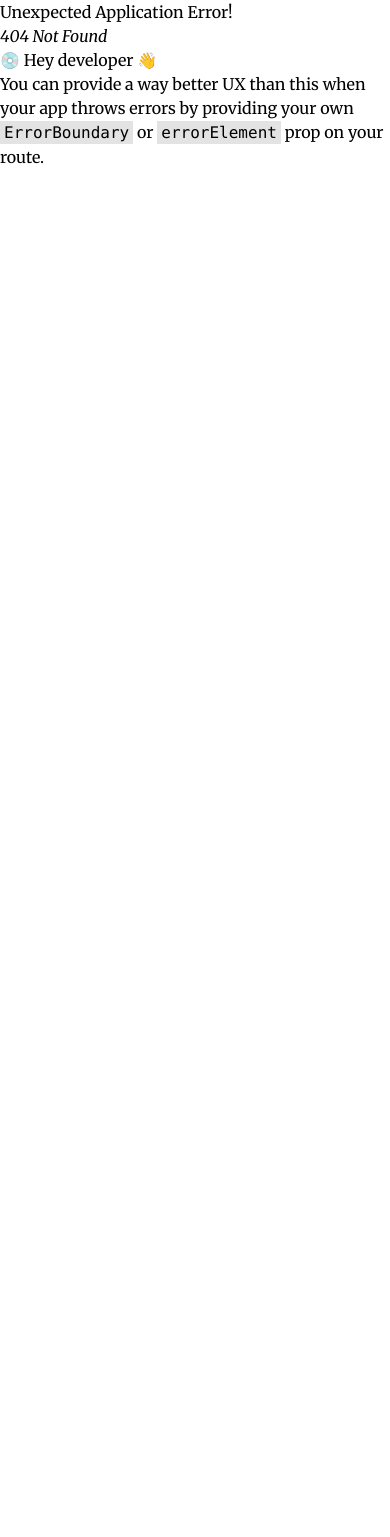
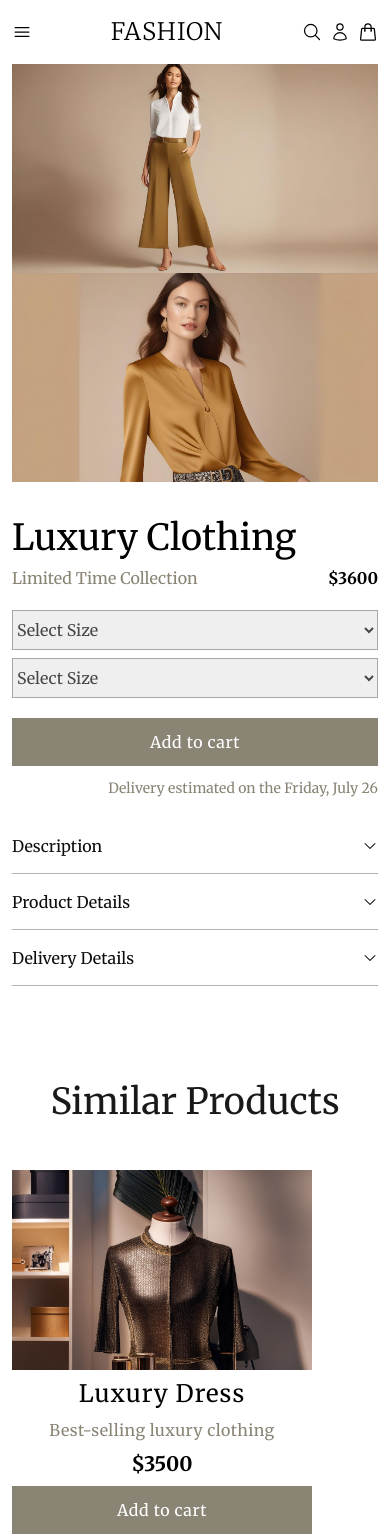
Before and after one commit to richardBoyer917/Fashion-eCommerce-Shop-in-React, a React (Vite) app: page /product/1 in a window 390 px wide. Before the commit this address had no page. Shown: the top 1537 px of the page. Before the commit the page ends 844 px from the top, so only its background shows below. Built offline with nearby package versions, Linux system fonts and the light colour scheme.

Commit message:
product page main responsive frontend completed

```diff
--- a/src/App.tsx
+++ b/src/App.tsx
@@ -3,6 +3,7 @@ import {
   HomeLayout,
   Landing,
   Shop,
+  SingleProduct,
 } from "./pages";
 
 const router = createBrowserRouter([
@@ -17,6 +18,10 @@ const router = createBrowserRouter([
       {
         path: "shop",
         element: <Shop />,
+      },
+      {
+        path: "product/:id",
+        element: <SingleProduct />,
       }
     ],
   },
--- a/src/components/ProductItem.tsx
+++ b/src/components/ProductItem.tsx
@@ -1,3 +1,4 @@
+import { Link } from "react-router-dom";
 import Button from "./Button";
 
 const ProductItem = ({
@@ -13,14 +14,24 @@ const ProductItem = ({
 }) => {
   return (
     <div className="w-[400px] flex flex-col gap-2 justify-center max-md:w-[300px]">
-      <img src={`/src/assets/${image}`} alt={title} />
-      <h2 className="text-black text-center text-3xl tracking-[1.02px] max-md:text-2xl">
-        {title}
-      </h2>
+      <Link
+        to={`/product/${title}`}
+        className="w-full h-[300px] max-md:h-[200px] overflow-hidden"
+      >
+        <img src={`/src/assets/${image}`} alt={title} />
+      </Link>
+      <Link
+        to={`/product/${title}`}
+        className="text-black text-center text-3xl tracking-[1.02px] max-md:text-2xl"
+      >
+        <h2>{title}</h2>
+      </Link>
       <p className="text-secondaryBrown text-lg tracking-wide text-center max-md:text-base">
         {category}{" "}
       </p>
-      <p className="text-black text-2xl text-center font-bold max-md:text-xl">{price}</p>
+      <p className="text-black text-2xl text-center font-bold max-md:text-xl">
+        {price}
+      </p>
       <div className="w-full flex flex-col gap-1">
         <Button mode="brown" text="Add to cart" />
         <Button mode="white" text="Learn more" />
--- /dev/null
+++ b/src/components/StandardSelectInput.tsx
@@ -0,0 +1,12 @@
+const StandardSelectInput = () => {
+  return (
+    <select className="w-full py-2 border-black/30 border text-black/70 outline-none">
+        <option value="0">Select Size</option>
+        <option value="1">Small</option>
+        <option value="2">Medium</option>
+        <option value="3">Large</option>
+        <option value="4">Extra Large</option>
+    </select>
+  )
+}
+export default StandardSelectInput
--- a/src/components/index.ts
+++ b/src/components/index.ts
@@ -10,3 +10,4 @@ export { default as SocialMediaFooter } from "./SocialMediaFooter";
 export { default as ShopBanner } from "./ShopBanner";
 export { default as ShopFilterAndSort } from "./ShopFilterAndSort";
 export { default as ShowingPagination } from "./ShowingPagination";
+export { default as StandardSelectInput } from "./StandardSelectInput";
--- a/src/index.css
+++ b/src/index.css
@@ -6,12 +6,29 @@ body {
   font-family: "Merriweather", serif;
 }
 
-.banner{
+.banner {
   height: 800px;
-  background: linear-gradient(0deg, rgba(0, 0, 0, 0.25) 0%, rgba(0, 0, 0, 0.15) 100%), url("/src/assets/banner1.jpg") lightgray 50% / cover no-repeat;
+  background: linear-gradient(
+      0deg,
+      rgba(0, 0, 0, 0.25) 0%,
+      rgba(0, 0, 0, 0.15) 100%
+    ),
+    url("/src/assets/banner1.jpg") lightgray 50% / cover no-repeat;
   background-position: 10% 25%;
 }
 
-.shop-banner{
-  background: linear-gradient(0deg, rgba(0, 0, 0, 0.25) 0%, rgba(0, 0, 0, 0.25) 100%), url("/src/assets/shopbanner1.png") lightgray 3.589px 1.817px / 100% 197.462% no-repeat;
+.shop-banner {
+  background: linear-gradient(
+      0deg,
+      rgba(0, 0, 0, 0.25) 0%,
+      rgba(0, 0, 0, 0.25) 100%
+    ),
+    url("/src/assets/shopbanner1.png") lightgray 3.589px 1.817px / 100% 197.462%
+      no-repeat;
 }
+
+.styled-select {
+  -moz-appearance: none; /* Firefox */
+  -webkit-appearance: none; /* Safari and Chrome */
+  appearance: none;
+}
--- /dev/null
+++ b/src/pages/SingleProduct.tsx
@@ -0,0 +1,70 @@
+import { HiChevronDown } from "react-icons/hi2";
+import { Button, ProductItem, StandardSelectInput } from "../components";
+
+const SingleProduct = () => {
+  return (
+    <div className="max-w-screen-2xl mx-auto px-5 max-[400px]:px-3">
+      <div className="grid grid-cols-3 gap-x-8 max-lg:grid-cols-1">
+        <div className="lg:col-span-2">
+          <img
+            src="/src/assets/single product image 1.jpg"
+            alt="Luxury Dress"
+          />
+          <img
+            src="/src/assets/single product image 2.jpg"
+            alt="Luxury Dress"
+          />
+        </div>
+        <div className="w-full flex flex-col gap-5 mt-9">
+          <div className="flex flex-col gap-2">
+            <h1 className="text-4xl">Luxury Clothing</h1>
+            <div className="flex justify-between items-center">
+              <p className="text-base text-secondaryBrown">
+                Limited Time Collection
+              </p>
+              <p className="text-base font-bold">$3600</p>
+            </div>
+          </div>
+          <div className="flex flex-col gap-2">
+            <StandardSelectInput />
+            <StandardSelectInput />
+          </div>
+          <div className="flex flex-col gap-3">
+            <Button mode="brown" text="Add to cart" />
+            <p className="text-secondaryBrown text-sm text-right">
+              Delivery estimated on the Friday, July 26
+            </p>
+          </div>
+          <div>
+            {/* drowdown items */}
+            <div className="flex justify-between items-center border-b border-black/30 h-14">
+              <p className="text-black/95 text-base">Description</p>
+              <HiChevronDown className="text-base" />
+            </div>
+
+            <div className="flex justify-between items-center border-b border-black/30 h-14">
+              <p className="text-black/95 text-base">Product Details</p>
+              <HiChevronDown className="text-base" />
+            </div>
+
+            <div className="flex justify-between items-center border-b border-black/30 h-14">
+              <p className="text-black/95 text-base">Delivery Details</p>
+              <HiChevronDown className="text-base" />
+            </div>
+          </div>
+        </div>
+      </div>
+
+      {/* similar products */}
+      <div>
+        <h2 className="text-black/90 text-5xl mt-24 mb-12 text-center max-lg:text-4xl">Similar Products</h2>
+        <div className="flex flex-wrap justify-between items-center gap-y-8 mt-12 max-xl:justify-start max-xl:gap-5 ">
+        <ProductItem image="product image 1.jpg" title="Luxury Dress" category="Best-selling luxury clothing" price="$3500" />
+        <ProductItem image="product image 2.jpg" title="Luxury Dress" category="Best-selling luxury clothing" price="$3500" />
+        <ProductItem image="product image 3.jpg" title="Luxury Dress" category="Best-selling luxury clothing" price="$3500" />
+        </div>
+      </div>
+    </div>
+  );
+};
+export default SingleProduct;
--- a/src/pages/index.ts
+++ b/src/pages/index.ts
@@ -1,3 +1,4 @@
 export { default as HomeLayout } from "./HomeLayout";
 export { default as Landing } from "./Landing";
 export { default as Shop } from "./Shop";
+export { default as SingleProduct } from "./SingleProduct";
```
Also changed, not shown: src/assets/single product image 1.jpg (added), src/assets/single product image 2.jpg (added).
